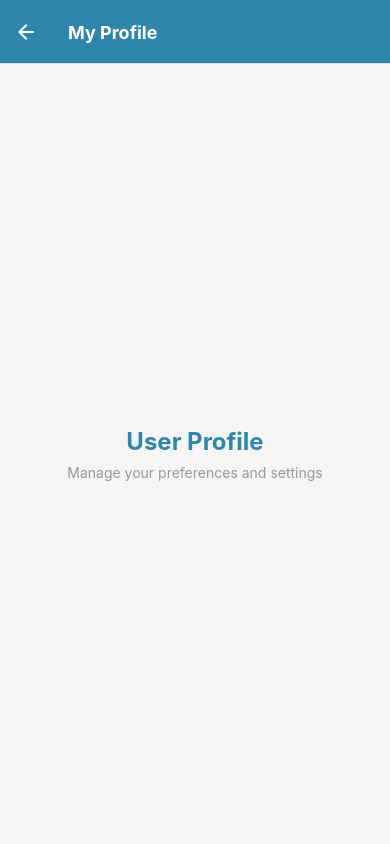
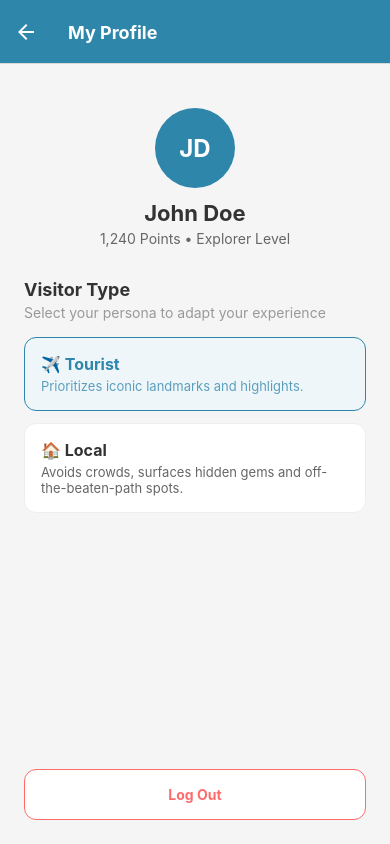
Before and after one commit to Explorify-Ad/Explorify, a React Native app in the folder mobile/: screen /Profile in a window 390 px wide. Built offline with nearby package versions, Linux system fonts and the light colour scheme.

Commit message:
feat: implement core adaptive scoring (time, persona, weather, difficulty)

```diff
--- a/mobile/src/screens/ProfileScreen.js
+++ b/mobile/src/screens/ProfileScreen.js
@@ -1,5 +1,5 @@
-import React from 'react';
-import { View, Text, StyleSheet } from 'react-native';
+import React, { useState } from 'react';
+import { View, Text, StyleSheet, TouchableOpacity, ScrollView } from 'react-native';
 
 /**
  * Profile screen - displays user info and settings.
@@ -8,33 +8,149 @@ import { View, Text, StyleSheet } from 'react-native';
  * @returns {React.Component} Profile screen component
  */
 export default function ProfileScreen({ navigation }) {
-  // TODO: Display user profile data
-  // TODO: Add preferences editor
-  // TODO: Add accessibility settings
-  // TODO: Add logout functionality
+  const [visitorType, setVisitorType] = useState('tourist');
+
+  const types = [
+    { id: 'tourist', label: '✈️ Tourist', desc: 'Prioritizes iconic landmarks and highlights.' },
+    { id: 'local', label: '🏠 Local', desc: 'Avoids crowds, surfaces hidden gems and off-the-beaten-path spots.' },
+  ];
+
   return (
-    <View style={styles.container}>
-      <Text style={styles.placeholder}>User Profile</Text>
-      <Text style={styles.hint}>Manage your preferences and settings</Text>
-    </View>
+    <ScrollView contentContainerStyle={styles.container}>
+      <View style={styles.header}>
+        <View style={styles.avatarPlaceholder}>
+          <Text style={styles.avatarText}>JD</Text>
+        </View>
+        <Text style={styles.username}>John Doe</Text>
+        <Text style={styles.points}>1,240 Points • Explorer Level</Text>
+      </View>
+
+      <View style={styles.section}>
+        <Text style={styles.sectionTitle}>Visitor Type</Text>
+        <Text style={styles.sectionSubtitle}>Select your persona to adapt your experience</Text>
+
+        {types.map((type) => (
+          <TouchableOpacity
+            key={type.id}
+            style={[
+              styles.option,
+              visitorType === type.id && styles.optionActive
+            ]}
+            onPress={() => setVisitorType(type.id)}
+          >
+            <View>
+              <Text style={[
+                styles.optionLabel,
+                visitorType === type.id && styles.optionLabelActive
+              ]}>
+                {type.label}
+              </Text>
+              <Text style={[
+                styles.optionDesc,
+                visitorType === type.id && styles.optionDescActive
+              ]}>
+                {type.desc}
+              </Text>
+            </View>
+          </TouchableOpacity>
+        ))}
+      </View>
+
+      <TouchableOpacity style={styles.logoutButton}>
+        <Text style={styles.logoutText}>Log Out</Text>
+      </TouchableOpacity>
+    </ScrollView>
   );
 }
 
 const styles = StyleSheet.create({
   container: {
-    flex: 1,
+    flexGrow: 1,
     backgroundColor: '#f5f5f5',
+    padding: 24,
+  },
+  header: {
     alignItems: 'center',
+    marginBottom: 32,
+    marginTop: 20,
+  },
+  avatarPlaceholder: {
+    width: 80,
+    height: 80,
+    borderRadius: 40,
+    backgroundColor: '#2E86AB',
     justifyContent: 'center',
+    alignItems: 'center',
+    marginBottom: 12,
   },
-  placeholder: {
+  avatarText: {
+    color: '#fff',
     fontSize: 24,
     fontWeight: 'bold',
+  },
+  username: {
+    fontSize: 22,
+    fontWeight: 'bold',
+    color: '#333',
+  },
+  points: {
+    fontSize: 14,
+    color: '#666',
+    marginTop: 4,
+  },
+  section: {
+    marginBottom: 32,
+  },
+  sectionTitle: {
+    fontSize: 18,
+    fontWeight: 'bold',
+    color: '#333',
+    marginBottom: 4,
+  },
+  sectionSubtitle: {
+    fontSize: 14,
+    color: '#999',
+    marginBottom: 16,
+  },
+  option: {
+    backgroundColor: '#fff',
+    padding: 16,
+    borderRadius: 12,
+    borderWidth: 1,
+    borderColor: '#eee',
+    marginBottom: 12,
+  },
+  optionActive: {
+    borderColor: '#2E86AB',
+    backgroundColor: '#EEF6FA',
+  },
+  optionLabel: {
+    fontSize: 16,
+    fontWeight: 'bold',
+    color: '#333',
+    marginBottom: 4,
+  },
+  optionLabelActive: {
     color: '#2E86AB',
   },
-  hint: {
-    fontSize: 14,
-    color: '#999',
-    marginTop: 8,
+  optionDesc: {
+    fontSize: 13,
+    color: '#666',
+  },
+  optionDescActive: {
+    color: '#5B9FBD',
+  },
+  logoutButton: {
+    marginTop: 'auto',
+    backgroundColor: '#fff',
+    padding: 16,
+    borderRadius: 12,
+    alignItems: 'center',
+    borderWidth: 1,
+    borderColor: '#FF6B6B',
+  },
+  logoutText: {
+    color: '#FF6B6B',
+    fontWeight: 'bold',
   },
 });
```
Also changed, not shown: 2 other files (tests, documents, lock files or other folders).
